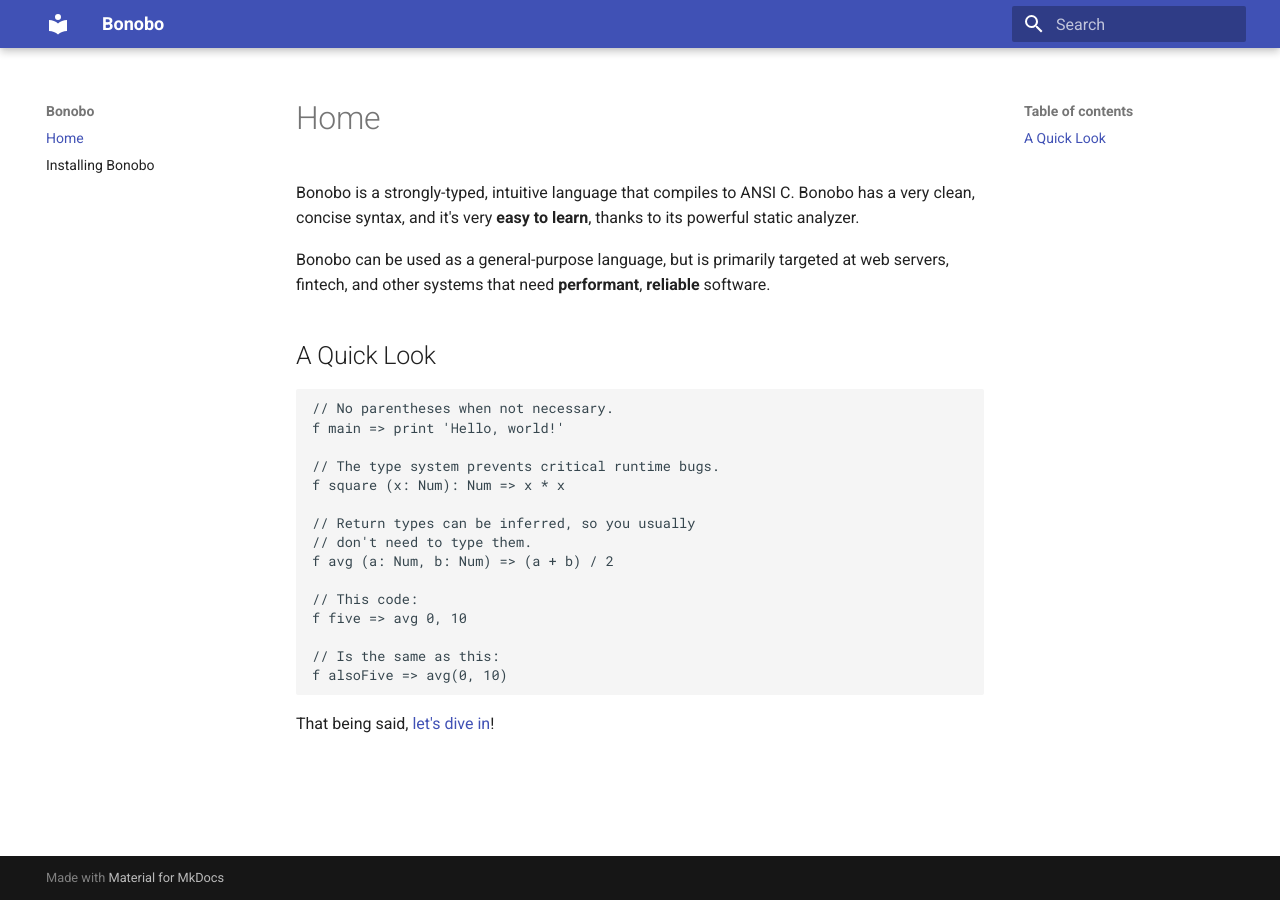
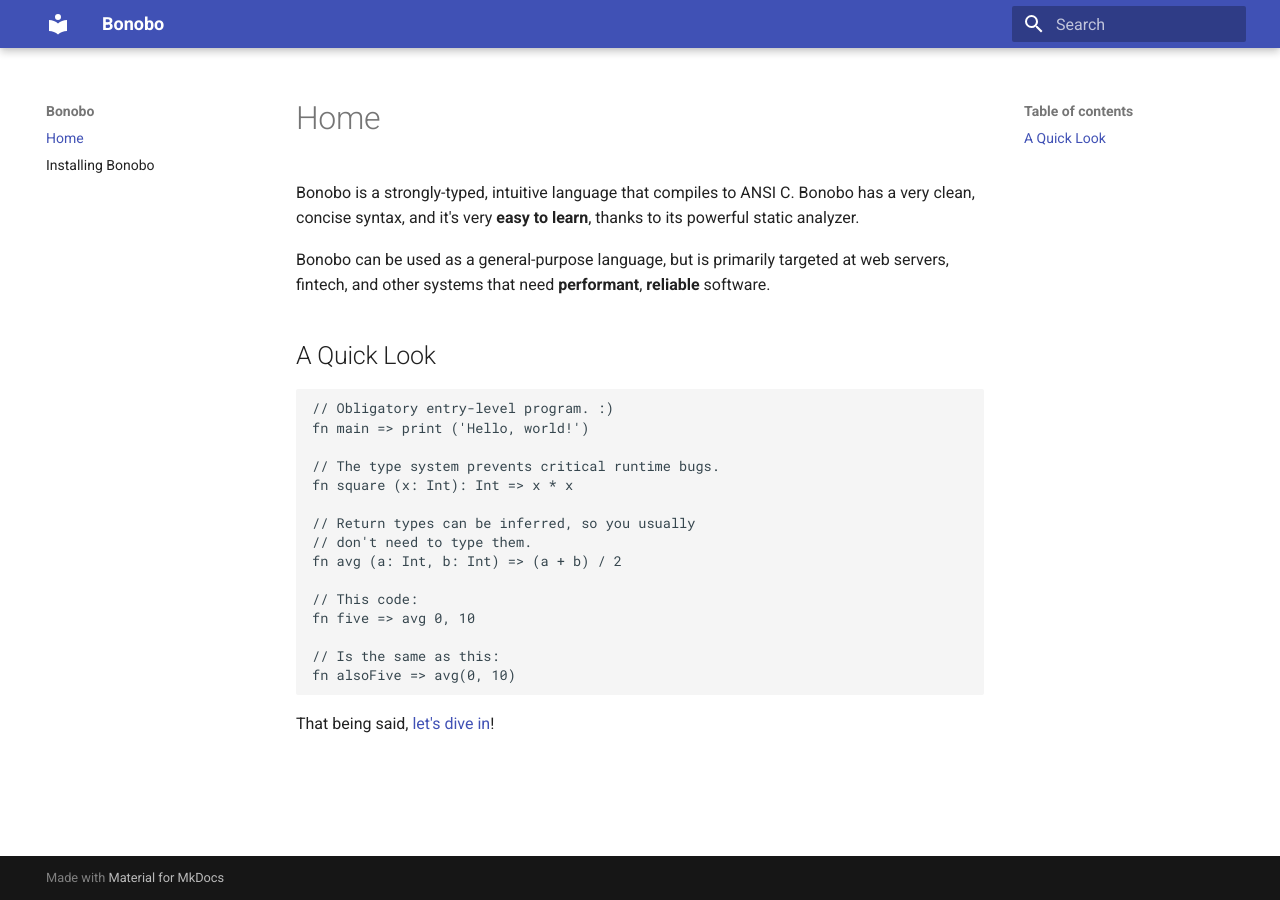
Before and after one commit to bonobo-lang/bonobo-lang.github.io, an MkDocs documentation site: the page built from docs/index.md, in a window 1280 px wide. Built offline with MkDocs 1.6.1 and Material for MkDocs 9.7.7, drawn with Linux system fonts in a browser that asks for light colours.

Commit message:
update docs

````diff
--- a/docs/index.md
+++ b/docs/index.md
@@ -11,21 +11,21 @@ systems that need **performant**, **reliable** software.
 ## A Quick Look
 
 ```bonobo
-// No parentheses when not necessary.
-f main => print 'Hello, world!'
+// Obligatory entry-level program. :)
+fn main => print ('Hello, world!')
 
 // The type system prevents critical runtime bugs.
-f square (x: Num): Num => x * x
+fn square (x: Int): Int => x * x
 
 // Return types can be inferred, so you usually
 // don't need to type them.
-f avg (a: Num, b: Num) => (a + b) / 2
+fn avg (a: Int, b: Int) => (a + b) / 2
 
 // This code:
-f five => avg 0, 10
+fn five => avg 0, 10
 
 // Is the same as this:
-f alsoFive => avg(0, 10)
+fn alsoFive => avg(0, 10)
 ```
 
 That being said, [let's dive in](installing.md)!
````
Also changed, not shown: docs/installing.md (+2 -1 lines).
